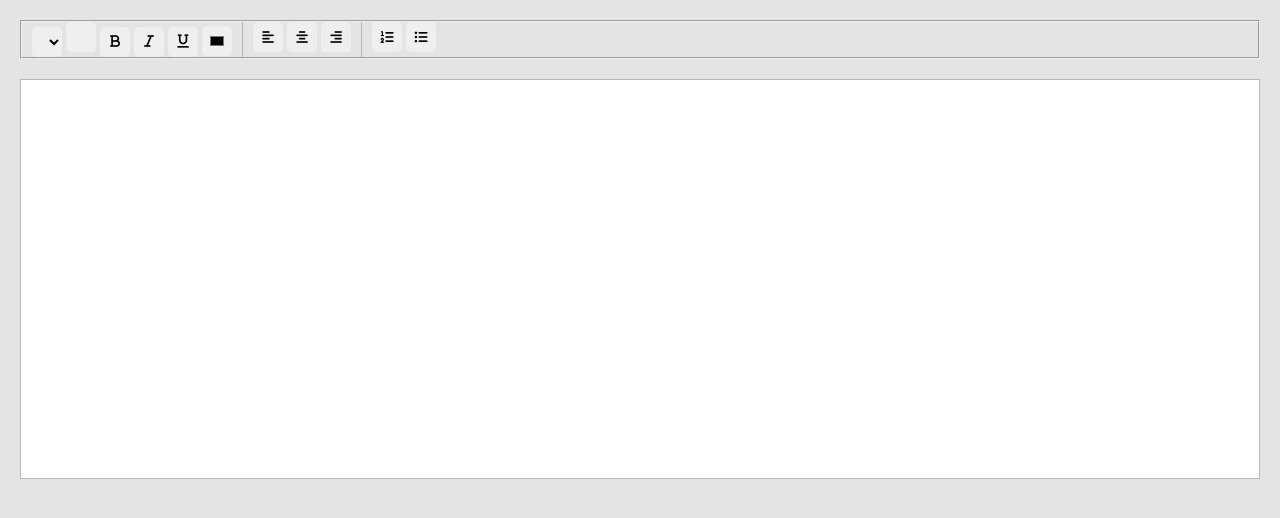
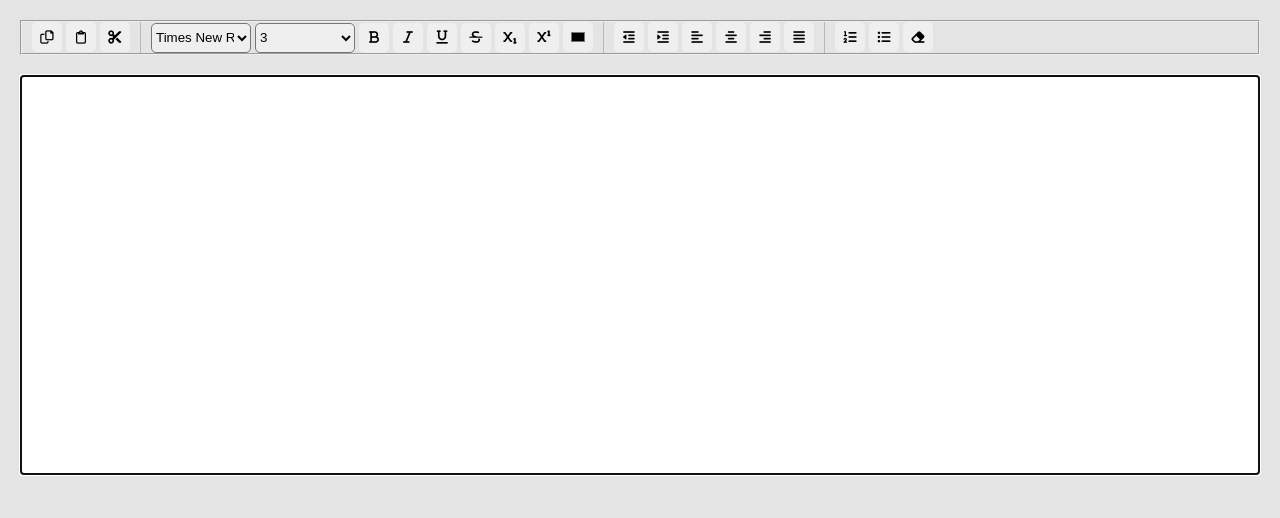
Before and after one commit to dariuszgawron/Text-Editor, a plain HTML site: page index.html in a window 1280 px wide. Drawn offline with Linux system fonts and the light colour scheme.

Commit message:
Implement new features + events

```diff
--- a/css/style.css
+++ b/css/style.css
@@ -41,6 +41,12 @@ body {
     cursor: pointer;
 }
 
+.toolbar__select {
+    width: 100px;
+    height: 30px;
+    border-radius: 5px;
+}
+
 .content {
     padding: 10px;
 }
--- a/index.html
+++ b/index.html
@@ -15,13 +15,35 @@
         </h1>
         <div class="toolbar">
             <fieldset class="toolbar__row">
+
                 <div class="toolbar__group toolbar__group--separator">
-                    <select class="toolbar__btn">
+                    <button class="toolbar__btn" name="copy" title="Copy">
+                        <i class="far fa-copy"></i>
+                    </button>
+                    <button class="toolbar__btn" name="paste" title="Paste">
+                        <i class="far fa-clipboard"></i>
+                    </button>
+                    <button class="toolbar__btn" name="cut" title="Cut">
+                        <i class="fas fa-cut"></i>
+                    </button>
+                </div>
+
+                <div class="toolbar__group toolbar__group--separator">
+                    <select class="toolbar__select" name="name" title="Name">
+                        <option value="Times New Roman">Times New Roman</option>
                         <option value="Arial">Arial</option>
+                        <option value="Georgia">Georgia</option>
+                        <option value="Palatino">Palatino</option>
                     </select>
-                    <button class="toolbar__btn toolbar__btn--size">
-
-                    </button>
+                    <select class="toolbar__select" name="size" title="Size">
+                        <option value="1">1</option>
+                        <option value="2">2</option>
+                        <option value="3" selected>3</option>
+                        <option value="4">4</option>
+                        <option value="5">5</option>
+                        <option value="6">6</option>
+                        <option value="7">7</option>
+                    </select>
                     <button class="toolbar__btn" name="bold" title="Bold">
                         <i class="fas fa-bold"></i>
                     </button>
@@ -31,11 +53,27 @@
                     <button class="toolbar__btn" name="underline" title="Underline">
                         <i class="fas fa-underline"></i>
                     </button>
-                    <input type="color" class="toolbar__btn">
+                    <button class="toolbar__btn" name="strike" title="Strike">
+                        <i class="fas fa-strikethrough"></i>
+                    </button>
+                    <button class="toolbar__btn" name="subscript" title="Subscript">
+                        <i class="fas fa-subscript"></i>
+                    </button>
+                    <button class="toolbar__btn" name="superscript" title="Superscript">
+                        <i class="fas fa-superscript"></i>
+                    </button>
+                    <input class="toolbar__btn" type="color" name="color" title="Color">
 
                     </button>
                 </div>
                 <div class="toolbar__group toolbar__group--separator">
+
+                    <button class="toolbar__btn" name="outdent" title="Outdent">
+                        <i class="fas fa-outdent"></i>
+                    </button>
+                    <button class="toolbar__btn" name="indent" title="Indent">
+                        <i class="fas fa-indent"></i>
+                    </button>
                     <button class="toolbar__btn" name="align-left" title="Align left">
                         <i class="fas fa-align-left"></i>
                     </button>
@@ -45,6 +83,9 @@
                     <button class="toolbar__btn" name="align-right" title="Align right">
                         <i class="fas fa-align-right"></i>
                     </button>
+                    <button class="toolbar__btn" name="align-justify" title="Align justify">
+                        <i class="fas fa-align-justify"></i>
+                    </button>
                 </div>
                 <div class="toolbar__group">
                     <button class="toolbar__btn" name="ordered-list" title="Ordered list">
@@ -53,7 +94,11 @@
                     <button class="toolbar__btn" name="unordered-list" title="Unordered list">
                         <i class="fas fa-list-ul"></i>
                     </button>
+                    <button class="toolbar__btn" name="remove-format" title="Remove format">
+                        <i class="fas fa-eraser"></i>
+                    </button>
                 </div>
+
 
 
             </fieldset>
--- a/js/script.js
+++ b/js/script.js
@@ -1,27 +1,58 @@
-const fontFamilyBtn = document.querySelector('.toolbar__btn');
-const sizeBtn = document.querySelector('.toolbar__btn');
+const textArea = document.querySelector('.content__editor');
+
+const copyBtn = document.querySelector('.toolbar__btn[name=copy]');
+const pasteBtn = document.querySelector('.toolbar__btn[name=paste]');
+const cutBtn = document.querySelector('.toolbar__btn[name=cut]');
+
+const nameBtn = document.querySelector('.toolbar__select[name=name]');
+const sizeBtn = document.querySelector('.toolbar__select[name=size]');
 const boldBtn = document.querySelector('.toolbar__btn[name=bold]');
 const italicBtn = document.querySelector('.toolbar__btn[name=italic]');
 const underlineBtn = document.querySelector('.toolbar__btn[name=underline]');
-const colorBtn = document.querySelector('.toolbar__btn');
+const strikeBtn = document.querySelector('.toolbar__btn[name=strike]');
+const subscriptBtn = document.querySelector('.toolbar__btn[name=subscript]');
+const superscriptBtn = document.querySelector('.toolbar__btn[name=superscript]');
+const colorBtn = document.querySelector('.toolbar__btn[name=color]');
+
+const outdentBtn = document.querySelector('.toolbar__btn[name=outdent]');
+const indentBtn = document.querySelector('.toolbar__btn[name=indent]');
 const alignLeftBtn = document.querySelector('.toolbar__btn[name=align-left]');
 const alignCenterBtn = document.querySelector('.toolbar__btn[name=align-center]');
 const alignRightBtn = document.querySelector('.toolbar__btn[name=align-right]');
+const alignJustifyBtn = document.querySelector('.toolbar__btn[name=align-justify]');
 const orderedListBtn = document.querySelector('.toolbar__btn[name=ordered-list]');
 const unorderedListBtn = document.querySelector('.toolbar__btn[name=unordered-list]');
 
+const removeFormatBtn = document.querySelector('.toolbar__btn[name=remove-format]');
+
 function changeText(commandName, defaultUI = false, valueArgument = null) {
     document.execCommand(commandName, defaultUI, valueArgument);
+    textArea.focus();
 }
 
-fontFamilyBtn.addEventListener('click', () => changeText('italic'));
-sizeBtn.addEventListener('click', () => changeText('italic'));
+window.onload = () => textArea.focus();
+
+copyBtn.addEventListener('click', () => changeText('copy'));
+pasteBtn.addEventListener('click', () => changeText('paste'));
+cutBtn.addEventListener('click', () => changeText('cut'));
+
+nameBtn.addEventListener('change', (e) => changeText('fontName',false,e.target.value));
+sizeBtn.addEventListener('change', (e) => changeText('fontSize',false,e.target.value));
 boldBtn.addEventListener('click', () => changeText('bold'));
 italicBtn.addEventListener('click', () => changeText('italic'));
 underlineBtn.addEventListener('click', () => changeText('underline'));
-colorBtn.addEventListener('click', () => changeText('italic'));
+strikeBtn.addEventListener('click', () => changeText('strikeThrough'));
+subscriptBtn.addEventListener('click', () => changeText('subscript'));
+superscriptBtn.addEventListener('click', () => changeText('superscript'));
+colorBtn.addEventListener('change', (e) => {console.log(e.target.value);changeText('foreColor',false,e.target.value)});
+
+outdentBtn.addEventListener('click', () => changeText('outdent'));
+indentBtn.addEventListener('click', () => changeText('indent'));
 alignLeftBtn.addEventListener('click', () => changeText('justifyLeft'));
 alignCenterBtn.addEventListener('click', () => changeText('justifyCenter'));
 alignRightBtn.addEventListener('click', () => changeText('justifyRight'));
+alignJustifyBtn.addEventListener('click', () => changeText('justifyFull'));
 orderedListBtn.addEventListener('click', () => changeText('insertOrderedList'));
 unorderedListBtn.addEventListener('click', () => changeText('insertUnorderedList'));
+
+removeFormatBtn.addEventListener('click', () => changeText('removeFormat'));
```
